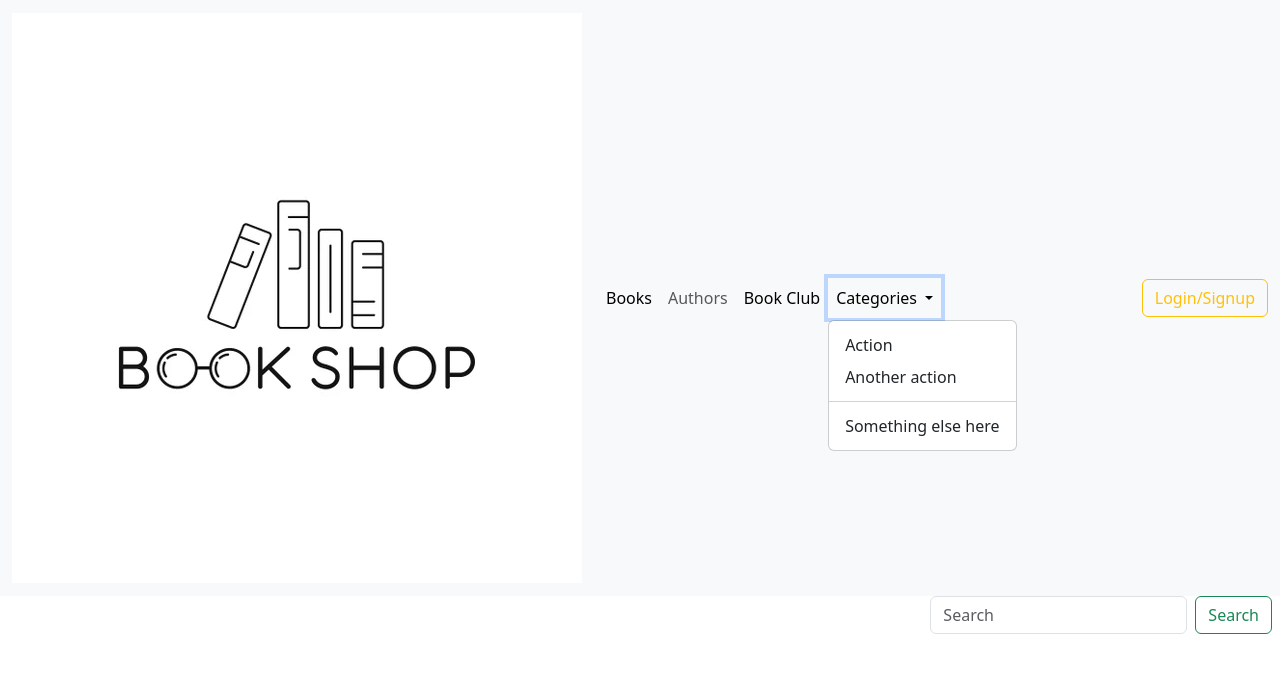
After one commit to mustafataha5/New_Book_store, a Django app: template store_app/templates/del_user_main_page.html in a window 1280 px wide, after a click on "Categories". The commit adds this page. Shown: the top 673 px of the page. Run offline with Django 3.2, Linux system fonts and the light colour scheme; the template is opened without the code that fills it, so the values that code supplies are empty.

Commit message:
Add main Page

```diff
--- /dev/null
+++ b/store_app/templates/del_user_main_page.html
@@ -0,0 +1,67 @@
+<!DOCTYPE html>
+<html lang="en">
+<head>
+    <meta charset="UTF-8">
+    <meta name="viewport" content="width=device-width, initial-scale=1.0">
+    <title>Glaxy Book Store</title>
+    <link href="https://cdn.jsdelivr.net/npm/bootstrap@5.3.3/dist/css/bootstrap.min.css" rel="stylesheet" integrity="sha384-QWTKZyjpPEjISv5WaRU9OFeRpok6YctnYmDr5pNlyT2bRjXh0JMhjY6hW+ALEwIH" crossorigin="anonymous">
+    <script src="https://cdn.jsdelivr.net/npm/bootstrap@5.3.3/dist/js/bootstrap.bundle.min.js" integrity="sha384-YvpcrYf0tY3lHB60NNkmXc5s9fDVZLESaAA55NDzOxhy9GkcIdslK1eN7N6jIeHz" crossorigin="anonymous"></script>
+    {%load static%}
+    <link rel="stylesheet" href="static 'css/sytle.css'">
+</head>
+
+<body>
+    <nav class="navbar navbar-expand-lg bg-body-tertiary">
+        <div class="container-fluid">
+            <img class="navbar-brand"  src="project_app/static/img/il_570xN.2563407910_5drb.webp" alt="logo">
+            <button class="navbar-toggler" type="button" data-bs-toggle="collapse" data-bs-target="#navbarSupportedContent" aria-controls="navbarSupportedContent" aria-expanded="false" aria-label="Toggle navigation">
+            <span class="navbar-toggler-icon"></span>
+            </button>
+            <div class="collapse navbar-collapse" id="navbarSupportedContent">
+            <ul class="navbar-nav me-auto mb-2 mb-lg-0">
+                <li class="nav-item">
+                <a class="nav-link active" aria-current="page" href="#">Books</a>
+                </li>
+                <li class="nav-item">
+                <a class="nav-link" href="#">Authors</a>
+                </li>
+                <li class="nav-item">
+                    <li class="nav-item">
+                        <a class="nav-link active" aria-current="page" href="#">Book Club</a>
+                        </li>
+                <li class="nav-item dropdown">
+                <a class="nav-link dropdown-toggle" href="#" role="button" data-bs-toggle="dropdown" aria-expanded="false">
+                    Categories
+                </a>
+                <ul class="dropdown-menu">
+                    <li><a class="dropdown-item" href="#">Action</a></li>
+                    <li><a class="dropdown-item" href="#">Another action</a></li>
+                    <li><hr class="dropdown-divider"></li>
+                    <li><a class="dropdown-item" href="#">Something else here</a></li>
+                </ul>
+                </li>
+            </ul>
+
+            {% if not 'userID' in request.session %}
+                <a href="/login" class="btn btn-outline-warning" >Login/Signup</a>
+            {% else %}
+                <a href="/user/{{user.id}}" class="btn btn-outline-warning" >{{user.first_name}}</a>
+                <a href="/logout" class="btn btn-outline-warning" >logout</a>
+            {% endif %}
+            <!-- <form class="d-flex" role="login">
+                <button class="btn btn-outline-success" type="submit">login</button>
+            </form> -->
+            </div>
+        </div>
+        </nav>
+
+        <div class="d-flex justify-content-end mx-2">
+            <form class="d-flex" role="search">
+                <input class="form-control me-2" type="search" placeholder="Search" aria-label="Search">
+                <button class="btn btn-outline-success" type="submit">Search</button>
+            </form>
+        </div>
+
+
+</body>
+</html>
```
Also changed, not shown: store_app/static/css/main_page.css (added, +49 -0 lines), store_app/templates/user_main_page.html (+85 -10 lines), store_app/views.py (+7 -3 lines), db.sqlite3, store_app/static/css/style.css (line endings or trailing spaces).
